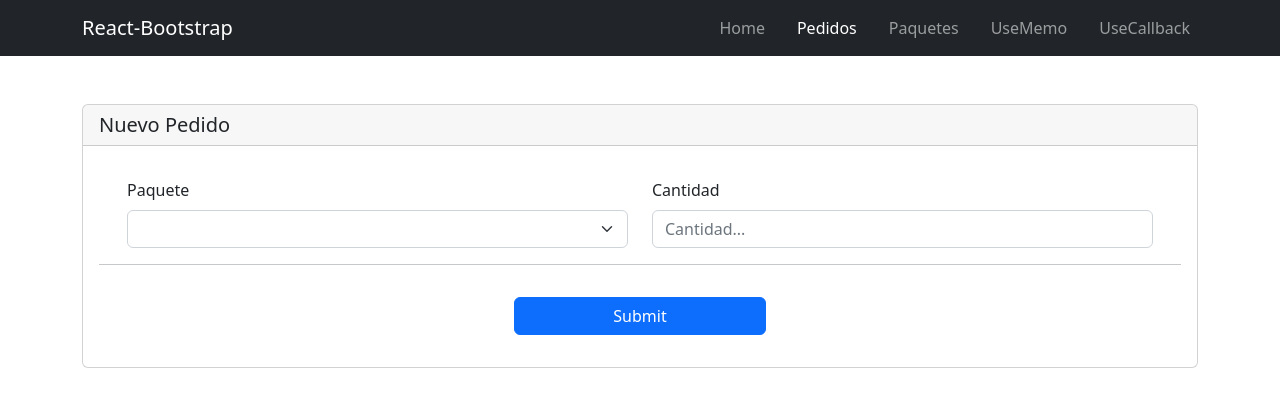
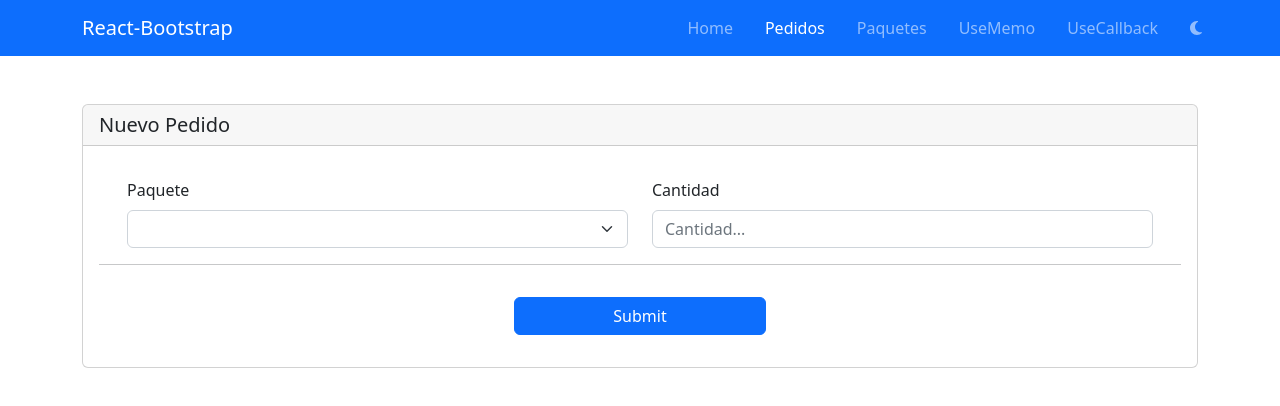
Before and after one commit to LuisLvlUp/ReactDic2022, a React (Create React App) app in the folder paqueteria/: page /pedidos in a window 1280 px wide. Shown: the top 406 px of the page. Built offline with nearby package versions, Linux system fonts and the light colour scheme.

Commit message:
UseContext

```diff
--- a/paqueteria/src/App.jsx
+++ b/paqueteria/src/App.jsx
@@ -1,11 +1,28 @@
 import { Main } from "./components/Main/Main";
 import { BrowserRouter } from "react-router-dom";
 import 'bootstrap/dist/css/bootstrap.min.css';
+import { createContext, useEffect, useState } from "react";
+
+export const ThemeContext = createContext(null);
 
 function App() {
+
+  const [darkTheme, setDarkTheme] = useState(false)
+
+  useEffect(() => {
+    if(darkTheme){
+      document.body.style = 'background-color: rgb(156, 153, 153)'
+    }else{
+      document.body.style = 'background-color: white'
+    }
+  }, [darkTheme])
+
+
   return (
     <BrowserRouter>
-      <Main />
+      <ThemeContext.Provider value={[darkTheme, setDarkTheme]}>
+        <Main />
+      </ThemeContext.Provider>
     </BrowserRouter>
   );
 }
--- a/paqueteria/src/components/Main/Main.jsx
+++ b/paqueteria/src/components/Main/Main.jsx
@@ -10,6 +10,7 @@ import { UseMemo } from '../UseMemo/UseMemo';
 export const Main = () => {
 
     const [paquetes, setPaquetes] = useState([])
+
 
     return (
         <>
--- a/paqueteria/src/components/Navigation/Navigation.jsx
+++ b/paqueteria/src/components/Navigation/Navigation.jsx
@@ -1,11 +1,18 @@
+import { faMoon, faSun } from '@fortawesome/free-solid-svg-icons';
+import { FontAwesomeIcon } from '@fortawesome/react-fontawesome';
+import { useContext } from 'react';
 import Container from 'react-bootstrap/Container';
 import Nav from 'react-bootstrap/Nav';
 import Navbar from 'react-bootstrap/Navbar';
 import { NavLink } from "react-router-dom";
+import { ThemeContext } from '../../App';
 
 const Navigation = () => {
+
+    const [darkTheme, setDarkTheme] = useContext(ThemeContext);
+
     return (
-        <Navbar collapseOnSelect expand="lg" bg="dark" variant="dark">
+        <Navbar collapseOnSelect expand="lg" bg={ darkTheme ? 'dark' : 'primary'} variant="dark">
             <Container>
                 <Navbar.Brand>React-Bootstrap</Navbar.Brand>
                 <Navbar.Toggle aria-controls="responsive-navbar-nav" />
@@ -26,6 +33,16 @@ const Navigation = () => {
                         <NavLink to="/usecallback" className='nav-link'>
                             UseCallback
                         </NavLink>
+                        <div className='nav-link' style={{width: '15px', height: '15px'}}
+                            onClick={() => setDarkTheme(!darkTheme)}
+                        >
+                            {
+                                darkTheme ?
+                                    <FontAwesomeIcon icon={faSun} />
+                                    :
+                                    <FontAwesomeIcon icon={faMoon} />
+                            }
+                        </div>
                     </Nav>
                 </Navbar.Collapse>
             </Container>
--- a/paqueteria/src/components/Pedidos/Pedidos.jsx
+++ b/paqueteria/src/components/Pedidos/Pedidos.jsx
@@ -1,6 +1,7 @@
-import React from 'react'
+import React, { useContext } from 'react'
 import { useEffect } from 'react';
 import { useState } from 'react';
+import { ThemeContext } from '../../App';
 
 export const Pedidos = ({ paquetes }) => {
 
@@ -21,10 +22,12 @@ export const Pedidos = ({ paquetes }) => {
     console.log(detalle)
   }, [detalle])
 
+  const [darkTheme, setDarkTheme] = useContext(ThemeContext)
+
 
   return (
     <div className="card">
-      <h5 className="card-header">
+      <h5 className={ darkTheme ? `card-header bg-dark text-light` : `card-header`}>
         Nuevo Pedido
       </h5>
       <div className="card-body">
```
